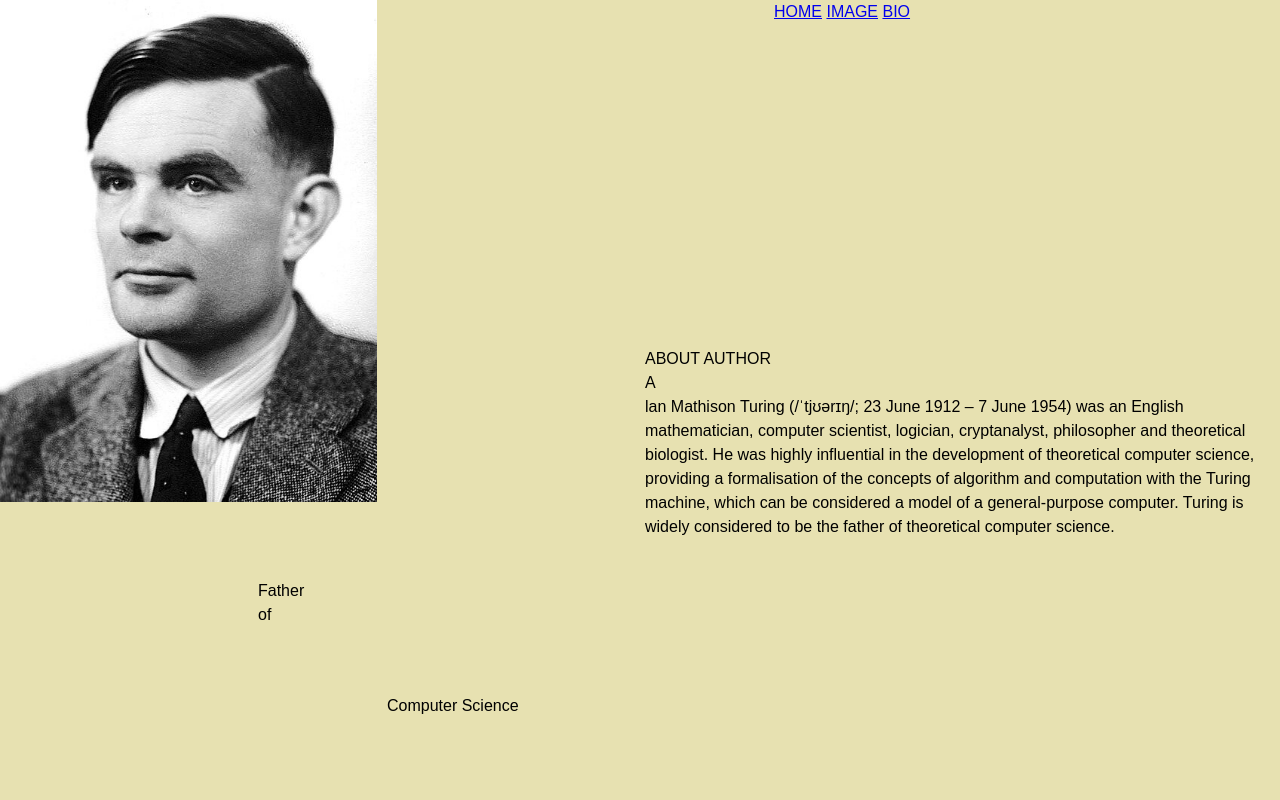
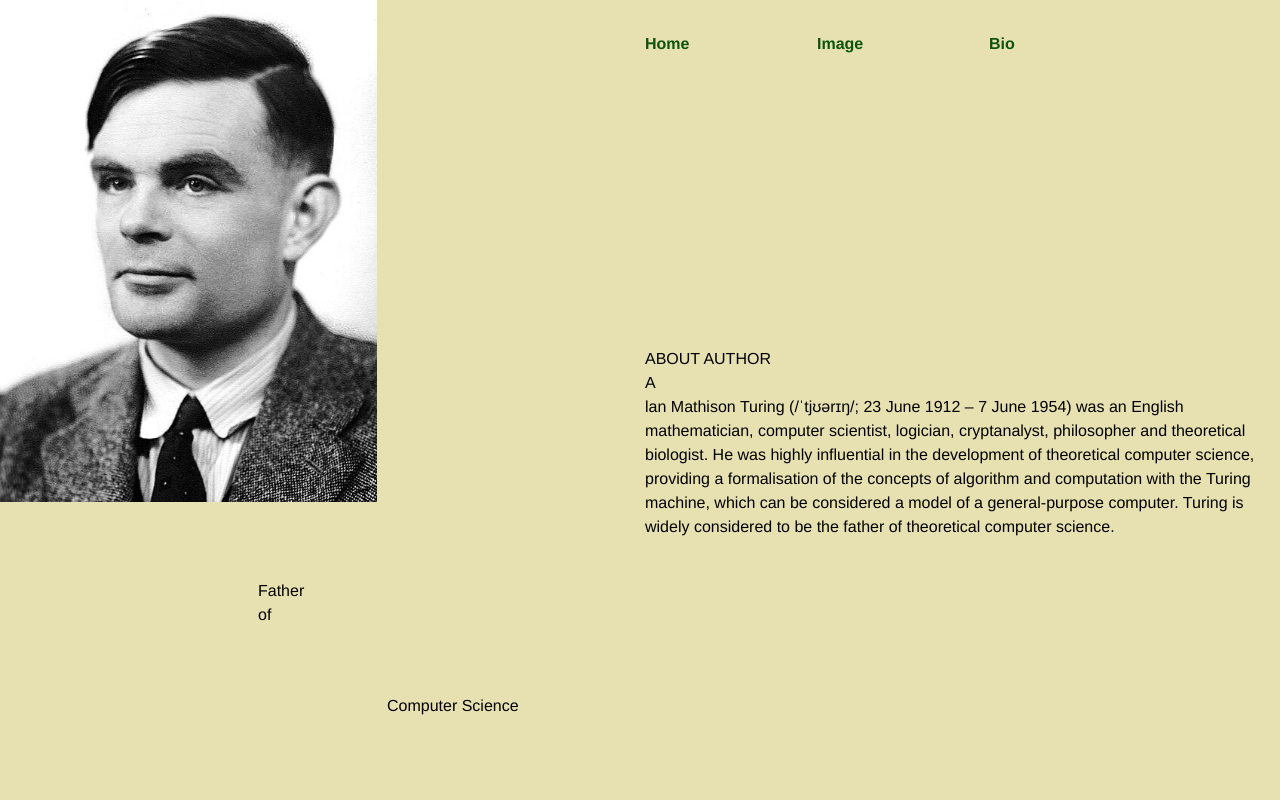
Before and after one commit to zahra-ershad/Front-End-Practice, a plain HTML site: page CSS/Grid-css/index.html in a window 1280 px wide. Drawn offline with Linux system fonts and the light colour scheme.

Commit message:
styled navbar

```diff
--- a/CSS/Grid-css/assets/style.css
+++ b/CSS/Grid-css/assets/style.css
@@ -1,5 +1,5 @@
 html{
-    font-family: 'Poppins', sans-serif;
+    font-family:'Franklin Gothic Medium', 'Arial Narrow', Arial, sans-serif;
     background-color: #E7E1B1;
 }
 
@@ -13,10 +13,19 @@ html{
 }
 
 .navbar{
+   padding-top:2rem;
    grid-row: 1/3;
-   grid-column:7/11;
+   grid-column:6/10;
+   display:grid;
+   grid-template-columns: repeat(3, 1fr);
+   gap: 10px;
 }
+.navbar a{
+    text-decoration: none;
+    font-weight: bold;
+    color: #0D530E;
 
+}
 .img-box{
     grid-row: 1/8;
     grid-column:1/4;
--- a/CSS/Grid-css/index.html
+++ b/CSS/Grid-css/index.html
@@ -8,17 +8,17 @@
     <title>Grid Template</title>
 </head>
 <body>
-    <div class="main">
+    <div class="main" id="home">
         <div class="img-box">
-            <img src="assets/img/allan-turing.jpg" alt="Allan Turing">
+            <img id="image" src="assets/img/allan-turing.jpg" alt="Allan Turing">
         </div>
         <div class="navbar">
-            <a href="#">HOME</a>
-            <a href="#">IMAGE</a>
-            <a href="#">BIO</a>
+            <a href="#home">Home</a>
+            <a href="#image">Image</a>
+            <a href="#bio">Bio</a>
         </div>
 
-        <div class="text-box-1">
+        <div class="text-box-1" id="bio">
 
             <div class="auther">
                 ABOUT AUTHOR
```
